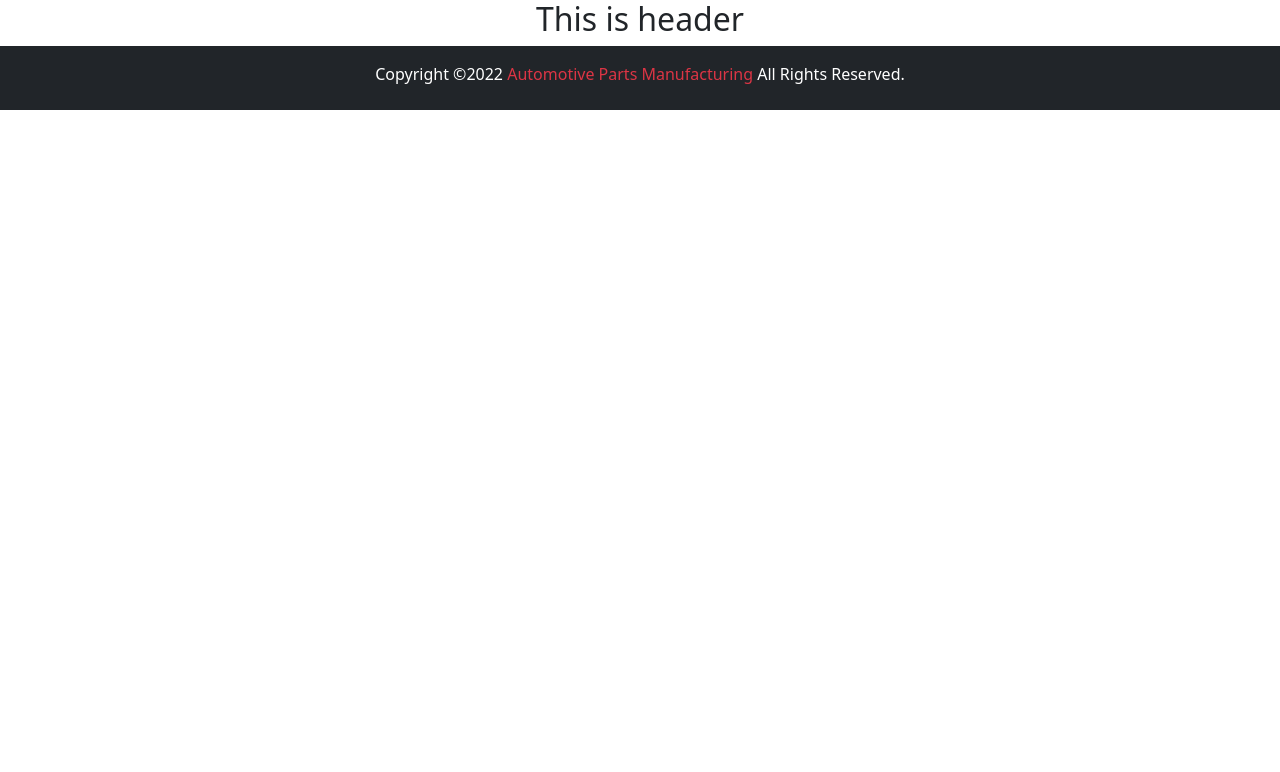
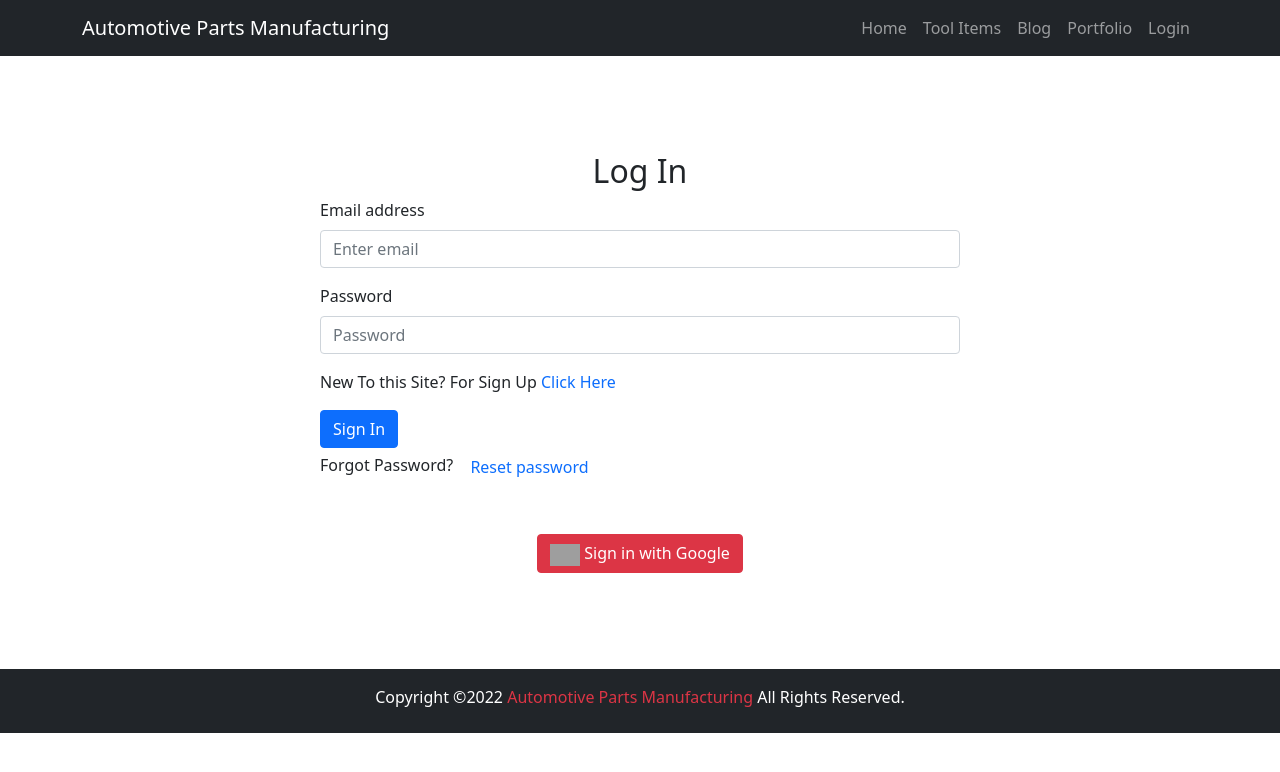
Before and after one commit to NA-Asraful-Khan/Automotive-Client, a React (Create React App) app: page /Login in a window 1280 px wide. Shown: the top 772 px of the page. Built offline with nearby package versions, Linux system fonts and the light colour scheme; no server answers; grey boxes are pictures that could not be loaded.

Commit message:
Firebase setup done

```diff
--- a/src/App.js
+++ b/src/App.js
@@ -1,15 +1,37 @@
 import logo from './logo.svg';
 import './App.css';
 import { Toaster } from 'react-hot-toast';
-import Home from './Componant/HomePage/Home';
+import Home from './Componant/Page/Home';
 import Header from './Componant/SharePage/Header';
 import Footer from './Componant/SharePage/Footer';
+import { Route, Routes } from 'react-router-dom';
+import Tools from './Componant/Page/Tools';
+import Blogs from './Componant/Page/Blogs';
+import NotFound from './Componant/SharePage/NotFound';
+import MyPortfolio from './Componant/Page/MyPortfolio';
+import SignUp from './Componant/Registration/SignUp';
+import Login from './Componant/Registration/Login';
+import RequiredAuth from './Componant/SharePage/RequiredAuth';
 
 function App() {
   return (
     <div className="App">
       <Header></Header>
+      <Routes>
+        <Route path="/" element={<Home></Home>}></Route>
+        <Route path="/Home" element={<Home></Home>}></Route>
+        <Route path='/Tools' element={<Tools></Tools>}></Route>
+        <Route path='/Blog' element={<Blogs></Blogs>}></Route>
+        <Route path='/Portfolio' element={
+          <RequiredAuth>
+            <MyPortfolio></MyPortfolio>
+          </RequiredAuth>
+        }></Route>
+        <Route path='/Login' element={<Login></Login>}></Route>
+        <Route path='/Signup' element={<SignUp></SignUp>}></Route>
 
+        <Route path='*' element={<NotFound></NotFound>}></Route>
+      </Routes>
       <Footer></Footer>
 
       <Toaster position="top-right"
--- /dev/null
+++ b/src/Componant/Page/Blogs.js
@@ -0,0 +1,11 @@
+import React from 'react';
+
+const Blogs = () => {
+    return (
+        <div>
+            <h2>This is blogs</h2>
+        </div>
+    );
+};
+
+export default Blogs;
--- /dev/null
+++ b/src/Componant/Page/Home.js
@@ -0,0 +1,13 @@
+import React from 'react';
+import Footer from '../SharePage/Footer';
+import Header from '../SharePage/Header';
+
+const Home = () => {
+    return (
+        <div>
+            <h2>This is home</h2>
+        </div>
+    );
+};
+
+export default Home;
--- /dev/null
+++ b/src/Componant/Page/MyPortfolio.js
@@ -0,0 +1,11 @@
+import React from 'react';
+
+const MyPortfolio = () => {
+    return (
+        <div>
+            <h2>This is portfolio</h2>
+        </div>
+    );
+};
+
+export default MyPortfolio;
--- /dev/null
+++ b/src/Componant/Page/Tools.js
@@ -0,0 +1,11 @@
+import React from 'react';
+
+const Tools = () => {
+    return (
+        <div>
+            <h2>This Is Tools</h2>
+        </div>
+    );
+};
+
+export default Tools;
--- a/src/Componant/Registration/Login.js
+++ b/src/Componant/Registration/Login.js
@@ -1,9 +1,75 @@
-import React from 'react';
+import React, { useState } from 'react';
+import { Form } from 'react-bootstrap';
+import { useSendPasswordResetEmail, useSignInWithEmailAndPassword } from 'react-firebase-hooks/auth';
+import toast from 'react-hot-toast';
+import { Link, useLocation, useNavigate } from 'react-router-dom';
+import auth from '../../firebase.init';
+import SocialLogIn from './SocialLogIn';
 
 const Login = () => {
+    const [email, setEmail] = useState('');
+    const [
+        signInWithEmailAndPassword,
+        user,
+        loading,
+        error,
+    ] = useSignInWithEmailAndPassword(auth);
+
+
+
+    const [sendPasswordResetEmail, sending, error2] = useSendPasswordResetEmail(auth);
+
+    const navigate = useNavigate();
+    const location = useLocation();
+    const from = location.state?.from?.pathname || '/';
+
+    const handleSignin = event => {
+        event.preventDefault();
+        const email = event.target.email.value;
+        const password = event.target.password.value;
+
+        signInWithEmailAndPassword(email, password);
+
+    }
+
+    if (user) {
+        navigate(from);
+    }
+    if (error) {
+        toast.error(error?.message);
+    }
     return (
-        <div>
-            <h2>This is login</h2>
+        <div className='w-50 mx-auto mt-5 py-5 d-block text-start'>
+            <h2 className='text-center'>Log In</h2>
+            <Form onSubmit={handleSignin}>
+                <Form.Group className="mb-3" controlId="formBasicEmail">
+                    <Form.Label>Email address</Form.Label>
+                    <Form.Control name="email" type="email" placeholder="Enter email" value={email}
+                        onChange={(e) => setEmail(e.target.value)} />
+                </Form.Group>
+
+                <Form.Group className="mb-3" controlId="formBasicPassword">
+                    <Form.Label>Password</Form.Label>
+                    <Form.Control name="password" type="password" placeholder="Password" />
+                </Form.Group>
+                <p>New To this Site? For Sign Up <Link className='text-decoration-none' to='/signup'>Click Here</Link></p>
+                <button className='btn btn-primary' type="submit">
+                    Sign In
+                </button>
+            </Form>
+            <p>Forgot Password?  <button className='btn text-primary'
+                onClick={async () => {
+                    if (!email) {
+                        return toast.error("Please input email");
+                    } else {
+                        await sendPasswordResetEmail(email);
+                        toast.success('Recovery Email sent');
+                    }
+                }}
+            >
+                Reset password
+            </button></p>
+            <SocialLogIn></SocialLogIn>
         </div>
     );
 };
--- a/src/Componant/Registration/SignUp.js
+++ b/src/Componant/Registration/SignUp.js
@@ -1,9 +1,60 @@
-import React from 'react';
+import React, { useState } from 'react';
+import { Form } from 'react-bootstrap';
+import { Link, useNavigate } from 'react-router-dom';
+import { useCreateUserWithEmailAndPassword, useUpdateProfile } from 'react-firebase-hooks/auth';
+import auth from '../../firebase.init';
+import toast from 'react-hot-toast';
+import SocialLogIn from './SocialLogIn';
 
 const SignUp = () => {
+    const navigate = useNavigate();
+    const [updateProfile, updating, error2] = useUpdateProfile(auth);
+
+    const [
+        createUserWithEmailAndPassword,
+        user,
+        loading,
+        error,
+    ] = useCreateUserWithEmailAndPassword(auth, { sendEmailVerification: true });
+
+
+    const handleSignup = async (event) => {
+        event.preventDefault();
+        const displayName = event.target.name.value;
+        const email = event.target.email.value;
+        const password = event.target.password.value;
+
+        if (password.length < 6) {
+            return toast.error("Password should be minimum 6 character");
+        }
+
+        await createUserWithEmailAndPassword(email, password);
+        await updateProfile({ displayName })
+        toast.success('Registration Succesfull')
+        navigate('/');
+    }
     return (
-        <div>
-            <h2>This is signup</h2>
+        <div className='w-50 mx-auto mt-5 py-5 d-block text-start'>
+            <h2 className='text-center'>Sign Up</h2>
+            <Form onSubmit={handleSignup}>
+                <Form.Group className="mb-3" controlId="formName">
+                    <Form.Label>Name</Form.Label>
+                    <Form.Control name="name" type="text" placeholder="Your Name" required />
+                </Form.Group>
+                <Form.Group className="mb-3" controlId="formBasicEmail">
+                    <Form.Label>Email address</Form.Label>
+                    <Form.Control name="email" type="email" placeholder="Enter email" required />
+                </Form.Group>
+                <Form.Group className="mb-3" controlId="formBasicPassword">
+                    <Form.Label>Password</Form.Label>
+                    <Form.Control name="password" type="password" placeholder="Password" required />
+                </Form.Group>
+                <p>Already Have An Account?  <Link className='text-decoration-none' to='/login'>Click Here</Link></p>
+                <button className='btn btn-primary' type="submit">
+                    SignUp
+                </button>
+            </Form>
+            <SocialLogIn></SocialLogIn>
         </div>
     );
 };
--- a/src/Componant/Registration/SocialLogIn.js
+++ b/src/Componant/Registration/SocialLogIn.js
@@ -1,9 +1,22 @@
 import React from 'react';
+import { useSignInWithGoogle } from 'react-firebase-hooks/auth';
+import { useLocation, useNavigate } from 'react-router-dom';
+import auth from '../../firebase.init';
 
 const SocialLogIn = () => {
+    const [signInWithGoogle, user, loading, error] = useSignInWithGoogle(auth);
+    const navigate = useNavigate();
+    const location = useLocation();
+    const from = location.state?.from?.pathname || '/';
+    const google = () => {
+        signInWithGoogle();
+    }
+    if (user) {
+        navigate(from);
+    }
     return (
-        <div>
-            <h2>This is Social Login</h2>
+        <div className='d-flex justify-content-center my-5'>
+            <button  onClick={() => google()} className='btn btn-danger'><img style={{width: '30px'}} className="" src="https://cdn-icons-png.flaticon.com/512/2702/2702602.png" alt="" /> Sign in with Google</button>
         </div>
     );
 };
--- a/src/Componant/SharePage/Header.js
+++ b/src/Componant/SharePage/Header.js
@@ -1,9 +1,42 @@
+import { signOut } from 'firebase/auth';
 import React from 'react';
+import { Container, Nav, Navbar } from 'react-bootstrap';
+import { useAuthState } from 'react-firebase-hooks/auth';
+import { Link } from 'react-router-dom';
+import auth from '../../firebase.init';
 
 const Header = () => {
+    const [user] = useAuthState(auth);
+    const handleSignOut = () => {
+        signOut(auth);
+    }
     return (
         <div>
-            <h2>This is header</h2>
+            <Navbar collapseOnSelect expand="lg" bg="dark" variant="dark">
+                <Container>
+                    <Navbar.Brand as={Link} to="/">Automotive Parts Manufacturing</Navbar.Brand>
+                    <Navbar.Toggle aria-controls="responsive-navbar-nav" />
+                    <Navbar.Collapse id="responsive-navbar-nav">
+                        <Nav className='ms-auto'>
+                            <Nav.Link as={Link} to="/">Home</Nav.Link>
+                            <Nav.Link as={Link} to="/Tools">Tool Items</Nav.Link>
+                            <Nav.Link as={Link} to="/Blog">Blog</Nav.Link>
+                            <Nav.Link as={Link} to="/Portfolio">Portfolio</Nav.Link>
+
+                            {
+                                user ?
+                                    <>
+                                        <h6 className='text-success mt-2'>{user.displayName}</h6>
+                                        <button className='btn text-muted' onClick={handleSignOut} >Logout</button>
+                                    </>
+                                    :
+                                    <Nav.Link as={Link} to="/Login">Login</Nav.Link>
+                            }
+
+                        </Nav>
+                    </Navbar.Collapse>
+                </Container>
+            </Navbar>
         </div>
     );
 };
--- a/src/firebase.init.js
+++ b/src/firebase.init.js
@@ -17,6 +17,6 @@ const firebaseConfig = {
 // Initialize Firebase
 const app = initializeApp(firebaseConfig);
 
-const auth = getAuth(app)
+const auth = getAuth(app);
 
 export default auth;
```
Also changed, not shown: src/Componant/SharePage/RequiredAuth.js (+15 -6 lines).
